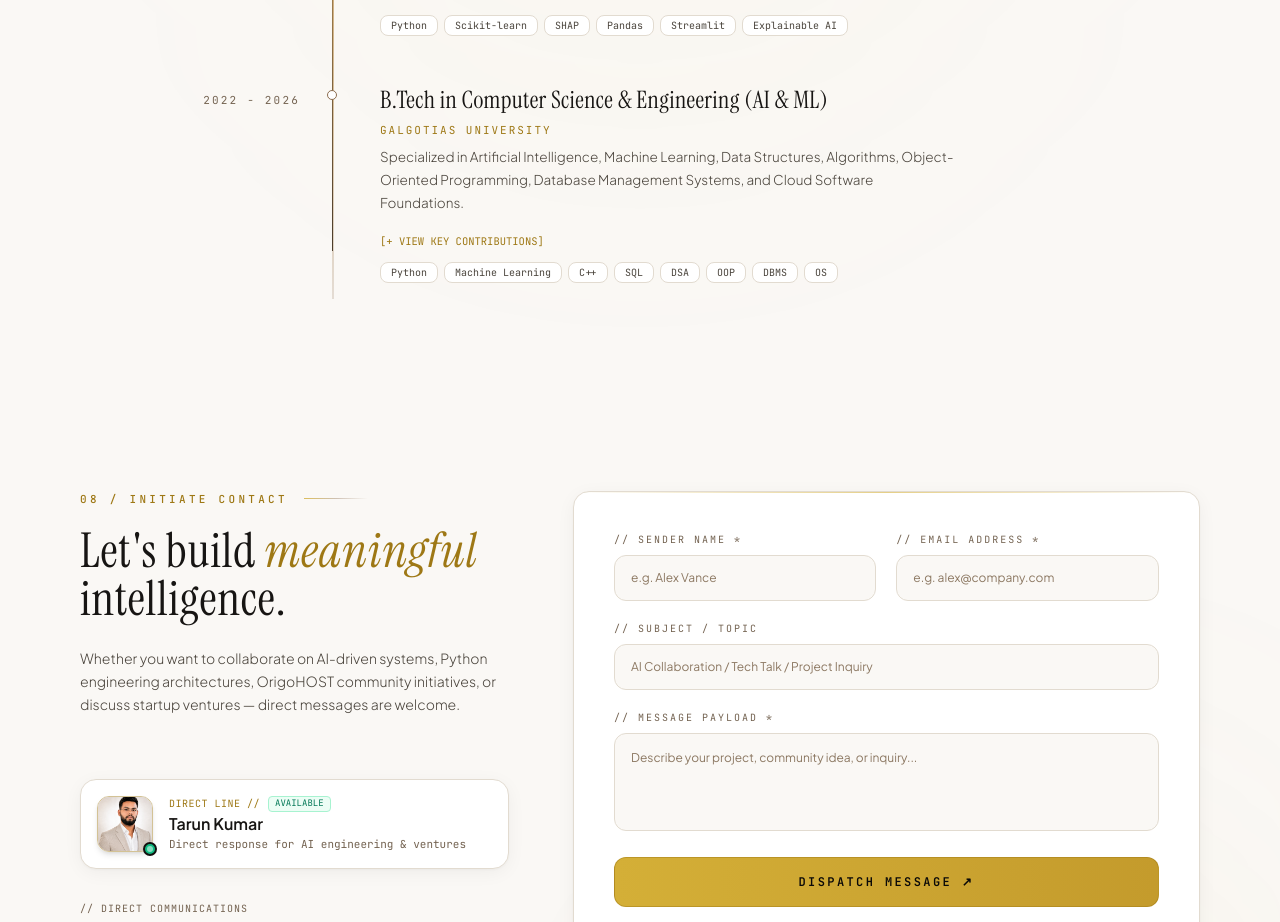
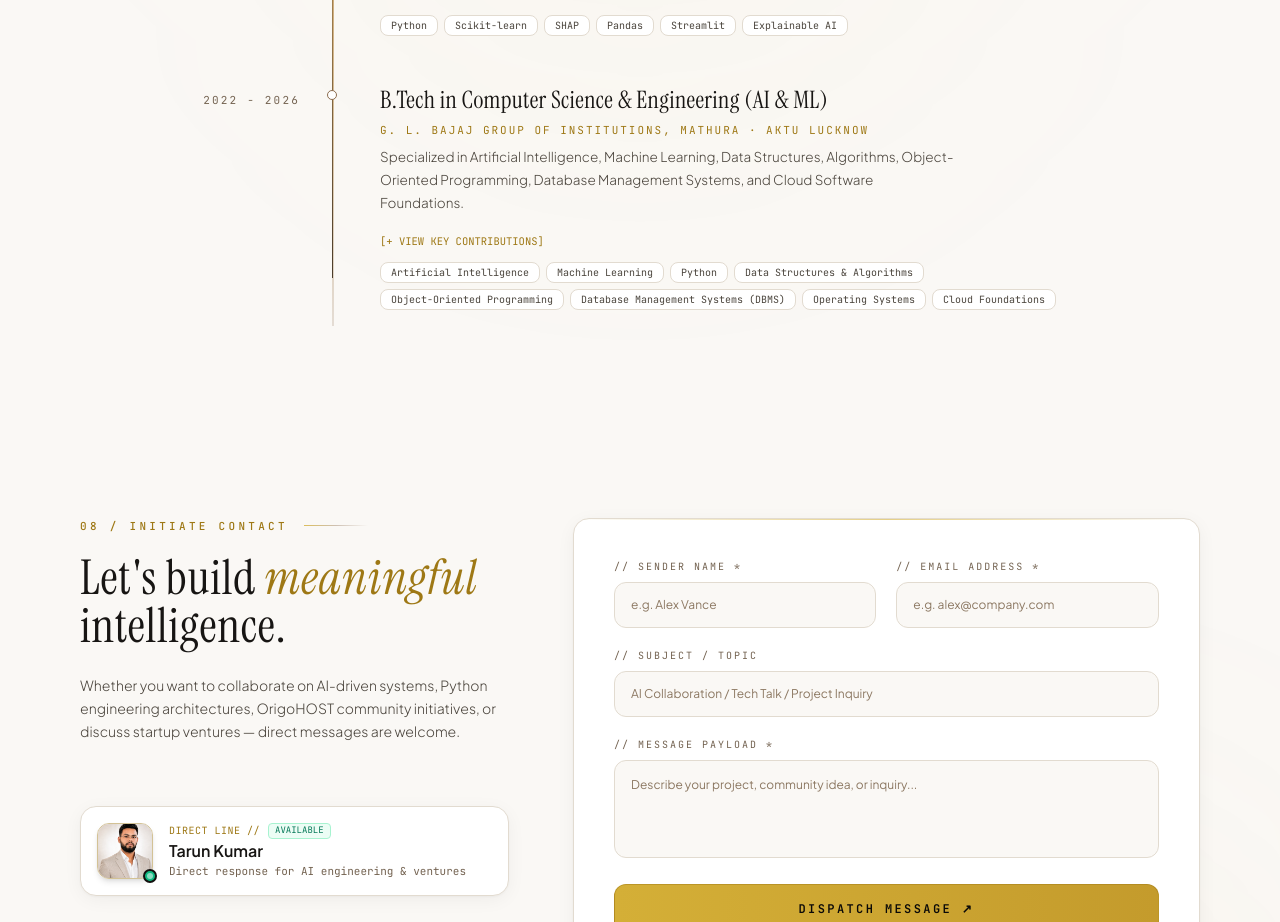
Before and after one commit to heytarunkumar/tarunportfolio, a React (Vite) app: page / in a window 1280 px wide. Shown: the part 8900-9822 px from the top of the page. Built offline with nearby package versions, Linux system fonts and the light colour scheme.

Commit message:
fix: update official B.Tech CSE (AI & ML) education details with G. L. Bajaj and AKTU Lucknow

```diff
--- a/src/data/experience.ts
+++ b/src/data/experience.ts
@@ -70,15 +70,26 @@ export const experienceData: ExperienceItem[] = [
     id: "04",
     year: "2022 - 2026",
     role: "B.Tech in Computer Science & Engineering (AI & ML)",
-    organization: "Galgotias University",
-    location: "Greater Noida, India",
+    organization: "G. L. Bajaj Group of Institutions, Mathura · AKTU Lucknow",
+    location: "Mathura / Lucknow, India",
     description:
       "Specialized in Artificial Intelligence, Machine Learning, Data Structures, Algorithms, Object-Oriented Programming, Database Management Systems, and Cloud Software Foundations.",
     responsibilities: [
-      "Completed specialized coursework in AI/ML algorithms, Data Structures, and System Architecture.",
-      "Developed practical software projects in Python, SQL, REST APIs, and Machine Learning models.",
+      "Pursuing B.Tech in Computer Science & Engineering with specialization in AI & Machine Learning.",
+      "G. L. Bajaj Group of Institutions, Mathura (College) affiliated with Dr. A. P. J. Abdul Kalam Technical University (AKTU), Lucknow.",
+      "Rigorous hands-on curriculum: AI/ML algorithms, Data Structures, Algorithms, OOP, Database Systems, and Cloud Architectures.",
+      "Applying theoretical computer science foundations to real-world software engineering, community building, and venture systems.",
     ],
-    technologies: ["Python", "Machine Learning", "C++", "SQL", "DSA", "OOP", "DBMS", "OS"],
+    technologies: [
+      "Artificial Intelligence",
+      "Machine Learning",
+      "Python",
+      "Data Structures & Algorithms",
+      "Object-Oriented Programming",
+      "Database Management Systems (DBMS)",
+      "Operating Systems",
+      "Cloud Foundations",
+    ],
     isVerified: true,
   },
 ];
```
